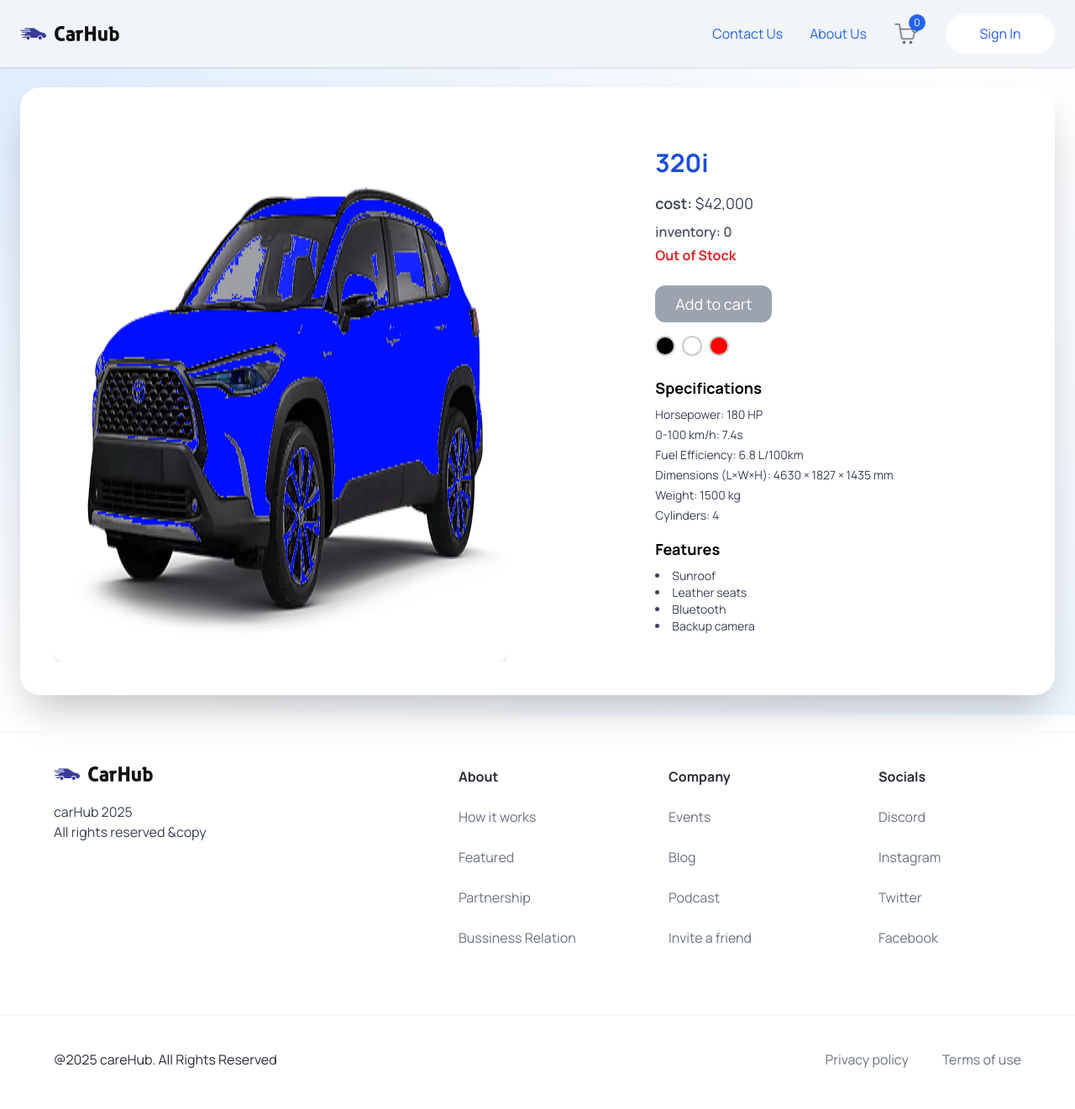
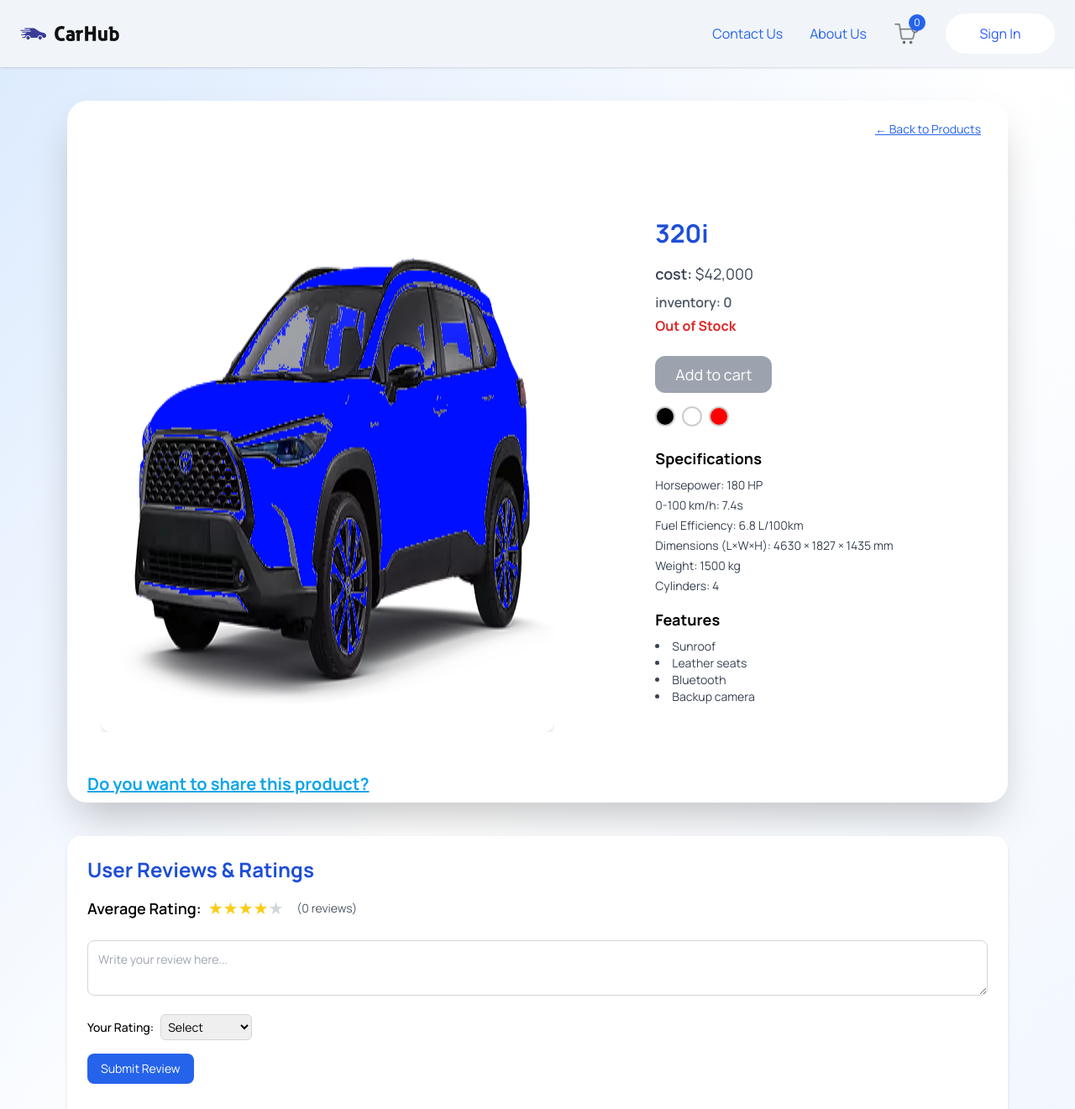
Before and after one commit to taniaa-sh/AutoStore, a Next.js app: page /pageDetail/1 in a window 1280 px wide. Shown: the top 1321 px of the page at 84% size. Built offline with nearby package versions, Linux system fonts and the light colour scheme.

Commit message:
add commenting system

```diff
--- a/src/app/pageDetail/[id]/page.tsx
+++ b/src/app/pageDetail/[id]/page.tsx
@@ -1,9 +1,10 @@
 "use client";
 
 import { useEffect, useRef, useState } from 'react';
-import { useParams } from 'next/navigation';
+import { useParams, useRouter } from 'next/navigation';
 import { useCartStore } from '../../../../stores/useCartStore';
 import { toast } from 'react-toastify';
+import ShareModal from '@/components/ShareModal';
 
 interface CarItemType {
   id: string;
@@ -50,6 +51,8 @@ function ProductDetail() {
   const [position, setPosition] = useState({ x: 50, y: 50 });
   const [isHovering, setIsHovering] = useState(false);
   const colors = data?.available_colors || [];
+  const router = useRouter();
+  const [showShareModal, setShowShareModal] = useState(false);
 
   const handleMouseMove = (e: React.MouseEvent<HTMLDivElement>) => {
     const { left, top, width, height } = e.currentTarget.getBoundingClientRect();
@@ -123,8 +126,23 @@ function ProductDetail() {
   if (!data) return <p className="text-center text-gray-500 mt-10">Loading...</p>;
 
   return (
-    <main className="bg-gradient-to-br from-blue-100 via-white to-blue-50 p-6">
-      <div className="max-w-7xl mx-auto bg-white shadow-2xl rounded-3xl overflow-hidden mt-20">
+    <>
+      {
+        showShareModal && (
+          <ShareModal setShowShareModal={setShowShareModal} />
+        )
+      }
+      <div className="bg-gradient-to-br from-blue-100 via-white to-blue-50 p-20">
+        <main>
+          <div className="max-w-7xl mx-auto bg-white shadow-2xl rounded-3xl overflow-hidden mt-10">
+            <div className="flex justify-end p-4">
+              <button
+                onClick={() => router.push('/')}
+                className="underline text-blue-600 text-sm px-4 py-2 hover:bg-slate-200 rounded-md"
+              >
+                ← Back to Products
+              </button>
+            </div>
             <div className="flex flex-col md:flex-row gap-6 p-10">
               <div
                 className="relative  overflow-hidden"
@@ -162,7 +180,7 @@ function ProductDetail() {
                   disabled={data.ratings.count === 0}
                   className={`w-full lg:w-fit text-sm md:text-lg px-6 py-2 rounded-xl transition-all duration-300 text-nowrap cursor-pointer
     ${data.ratings.count === 0
-                  ? 'bg-gray-400 text-white cursor-not-allowed'
+                      ? 'bg-gray-400 text-white !cursor-not-allowed'
                       : 'bg-blue-700 text-white hover:bg-blue-800'}`}
                   onClick={() => {
                     addToCart(data);
@@ -205,8 +223,81 @@ function ProductDetail() {
                 </div>
               </div>
             </div>
+            <p
+              className='text-xl font-bold p-2 ml-4 underline text-sky-500 !cursor-pointer'
+              onClick={() => setShowShareModal(true)}
+            >
+              Do you want to share this product?
+            </p>
           </div>
         </main>
+        <div className="max-w-7xl mx-auto mt-10 bg-white p-6 rounded-2xl shadow-md">
+          <h2 className="text-2xl font-bold mb-4 text-blue-700">User Reviews & Ratings</h2>
+
+          <div className="flex items-center gap-2 mb-6">
+            <p className="text-lg font-semibold">Average Rating:</p>
+            <div className="flex items-center">
+              {Array.from({ length: 5 }).map((_, i) => (
+                <span key={i} className={`text-xl ${i < Math.round(data.ratings.average) ? 'text-yellow-400' : 'text-gray-300'}`}>★</span>
+              ))}
+            </div>
+            <span className="ml-2 text-gray-600 text-sm">({data.ratings.count} reviews)</span>
+          </div>
+
+          <form
+            onSubmit={(e) => {
+              e.preventDefault();
+              toast.success("✅ Your review has been submitted (not really saved)");
+              //fixme
+            }}
+            className="space-y-4"
+          >
+            <textarea
+              className="w-full border border-gray-300 rounded-lg p-3 text-sm"
+              placeholder="Write your review here..."
+              required
+            />
+            <div className="flex items-center gap-2">
+              <label className="text-sm font-medium">Your Rating:</label>
+              <select
+                className="border border-gray-300 rounded-md p-1 text-sm"
+                required
+              >
+                <option value="">Select</option>
+                {[5, 4, 3, 2, 1].map((item) => (
+                  <option key={item} value={item}>{item} - {item === 1 ? 'Very Bad' : item === 5 ? 'Excellent' : ''}</option>
+                ))}
+              </select>
+            </div>
+            <button
+              type="submit"
+              className="bg-blue-600 text-white px-4 py-2 rounded-lg hover:bg-blue-700 text-sm"
+            >
+              Submit Review
+            </button>
+          </form>
+
+          <div className="mt-8 space-y-4">
+            <div className="border rounded-lg p-3 bg-slate-50">
+              <div className="flex items-center justify-between mb-1">
+                <p className="font-semibold text-sm">Ali Rezaei</p>
+                <div className="text-yellow-400 text-sm">★★★★☆</div>
+              </div>
+              <p className="text-gray-600 text-sm">Very smooth ride. Fuel efficiency is excellent!</p>
+            </div>
+
+            <div className="border rounded-lg p-3 bg-slate-50">
+              <div className="flex items-center justify-between mb-1">
+                <p className="font-semibold text-sm">Sara M.</p>
+                <div className="text-yellow-400 text-sm">★★★★★</div>
+              </div>
+              <p className="text-gray-600 text-sm">I love the design and performance!</p>
+            </div>
+          </div>
+        </div>
+
+      </div>
+    </>
   );
 }
 
```
Lines whose indentation alone changed are shown as unchanged.
